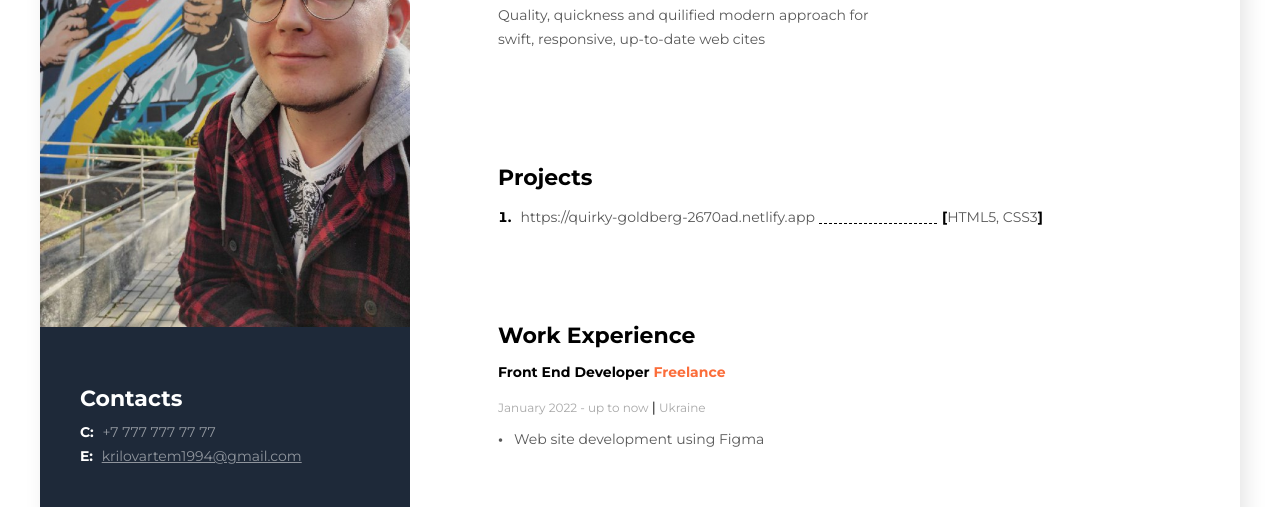
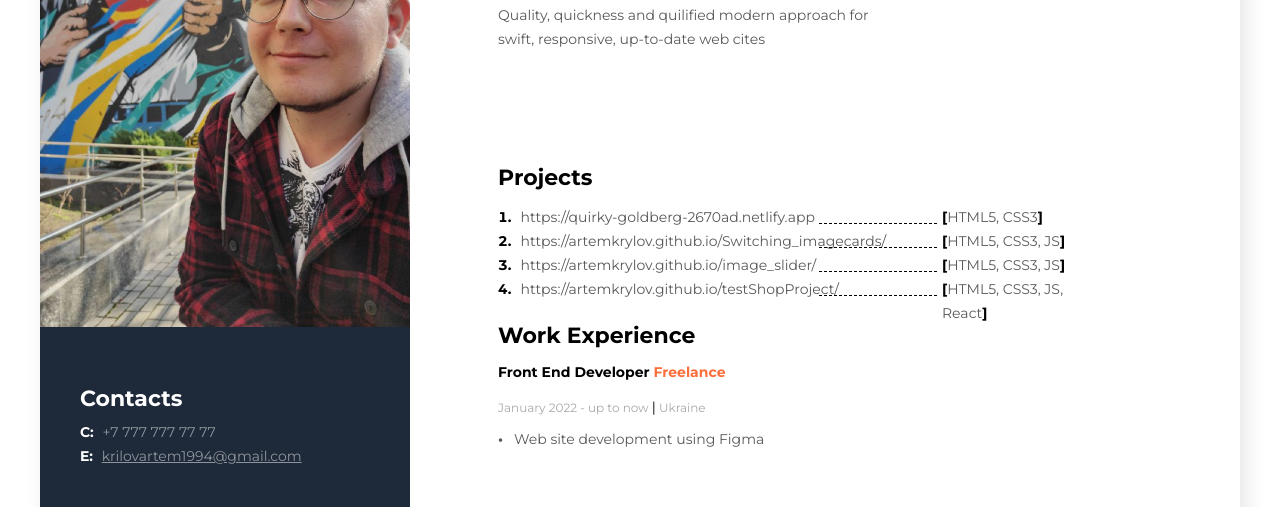
Before and after one commit to ArtemKrylov/My_resume, a plain HTML site: page index.html in a window 1280 px wide. Shown: the part 246-753 px from the top of the page. Drawn offline with Linux system fonts and the light colour scheme.

Commit message:
Update index.html

```diff
--- a/index.html
+++ b/index.html
@@ -31,6 +31,21 @@
                             <a href="https://quirky-goldberg-2670ad.netlify.app" class="project-link">https://quirky-goldberg-2670ad.netlify.app</a>
                             <div class="dotts" id="first-dot"></div><span class="project-language-box">
                             [<span class="project-language">HTML5, CSS3</span>]</span>
+                        </li>
+                        <li class="project-item">
+                            <a href="https://artemkrylov.github.io/Switching_imagecards/" class="project-link">https://artemkrylov.github.io/Switching_imagecards/</a>
+                            <div class="dotts" id="first-dot"></div><span class="project-language-box">
+                            [<span class="project-language">HTML5, CSS3, JS</span>]</span>
+                        </li>
+                        <li class="project-item">
+                            <a href="https://artemkrylov.github.io/image_slider/" class="project-link">https://artemkrylov.github.io/image_slider/</a>
+                            <div class="dotts" id="first-dot"></div><span class="project-language-box">
+                            [<span class="project-language">HTML5, CSS3, JS</span>]</span>
+                        </li>
+                        <li class="project-item">
+                            <a href="https://artemkrylov.github.io/testShopProject/" class="project-link">https://artemkrylov.github.io/testShopProject/</a>
+                            <div class="dotts" id="first-dot"></div><span class="project-language-box">
+                            [<span class="project-language">HTML5, CSS3, JS, React</span>]</span>
                         </li>
                     </ol>
                 </section>
```
